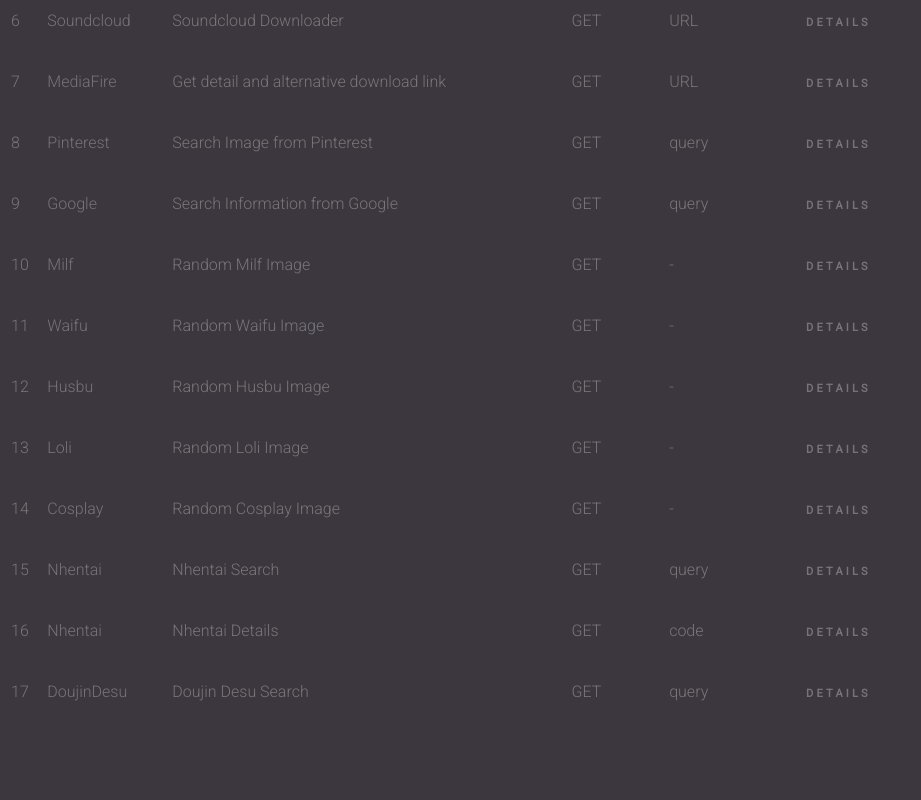
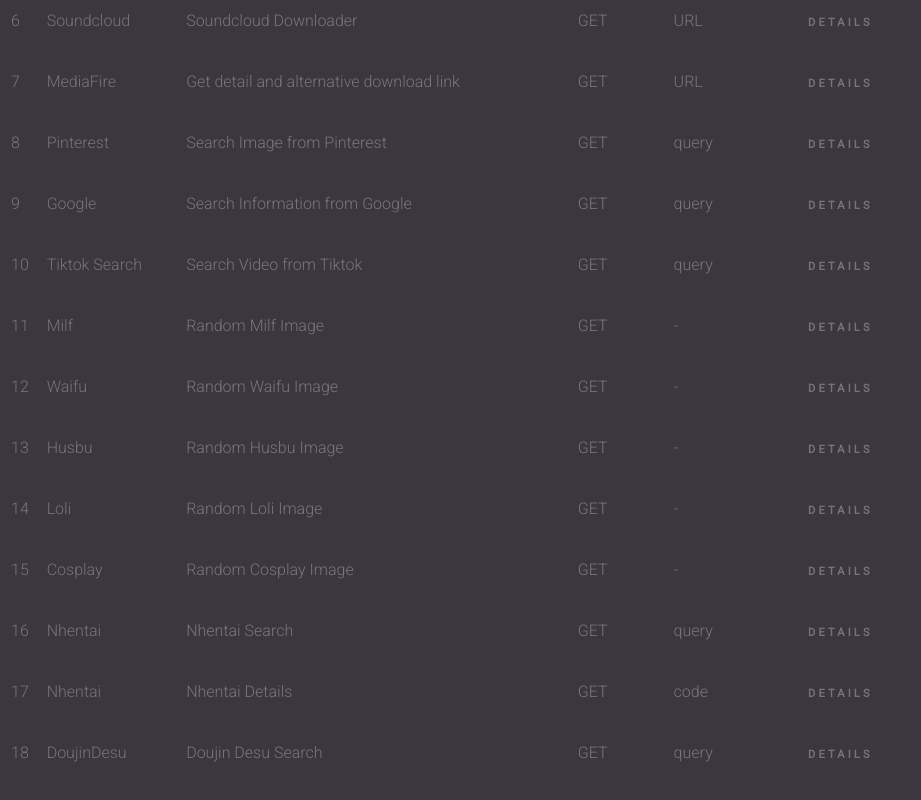
Before and after one commit to Arya-was/simple-api, a website: page views/index.html in a window 1280 px wide. Shown: the part 550-1350 px from the top of the page, without its empty margins (0-921 px from the left). Drawn offline with Linux system fonts and the light colour scheme.

Commit message:
Update index.html

```diff
--- a/views/index.html
+++ b/views/index.html
@@ -103,6 +103,14 @@
             </tr>
             <tr>
               <td>10</td>
+              <td><a href="/search/tiktok?query=anime">Tiktok Search</a></td>
+              <td>Search Video from Tiktok</td>
+              <td>GET</td>
+              <td>query</td>
+              <td><a href="/search/tiktok?query=anime" class="more">Details</a></td>
+            </tr>
+            <tr>
+              <td>11</td>
               <td><a href="/randomimg/milf">Milf</a></td>
               <td>Random Milf Image</td>
               <td>GET</td>
@@ -110,7 +118,7 @@
               <td><a href="/randomimg/milf" class="more">Details</a></td>
             </tr>
             <tr>
-              <td>11</td>
+              <td>12</td>
               <td><a href="/randomimg/waifu">Waifu</a></td>
               <td>Random Waifu Image</td>
               <td>GET</td>
@@ -118,7 +126,7 @@
               <td><a href="#/randomimg/waifu" class="more">Details</a></td>
             </tr>
             <tr>
-              <td>12</td>
+              <td>13</td>
               <td><a href="/randomimg/husbu">Husbu</a></td>
               <td>Random Husbu Image</td>
               <td>GET</td>
@@ -126,7 +134,7 @@
               <td><a href="/randomimg/husbu" class="more">Details</a></td>
             </tr>
             <tr>
-              <td>13</td>
+              <td>14</td>
               <td><a href="/randomimg/loli">Loli</a></td>
               <td>Random Loli Image</td>
               <td>GET</td>
@@ -134,7 +142,7 @@
               <td><a href="/randomimg/loli" class="more">Details</a></td>
             </tr>
             <tr>
-              <td>14</td>
+              <td>15</td>
               <td><a href="/randomimg/cosplay">Cosplay</a></td>
               <td>Random Cosplay Image</td>
               <td>GET</td>
@@ -142,7 +150,7 @@
               <td><a href="/randomimg/cosplay" class="more">Details</a></td>
             </tr>
             <tr>
-              <td>15</td>
+              <td>16</td>
               <td><a href="/nsfw/nHentaiSearch?query=miku">Nhentai</a></td>
               <td>Nhentai Search</td>
               <td>GET</td>
@@ -150,7 +158,7 @@
               <td><a href="/nsfw/nHentaiSearch?query=miku" class="more">Details</a></td>
             </tr>
             <tr>
-              <td>16</td>
+              <td>17</td>
               <td><a href="/nsfw/nHentai?code=212121">Nhentai</a></td>
               <td>Nhentai Details</td>
               <td>GET</td>
@@ -158,7 +166,7 @@
               <td><a href="/nsfw/nHentai?code=212121" class="more">Details</a></td>
             </tr>
             <tr>
-              <td>17</td>
+              <td>18</td>
               <td><a href="/nsfw/doujindesuSearch?query=shota">DoujinDesu</a></td>
               <td>Doujin Desu Search</td>
               <td>GET</td>
```
